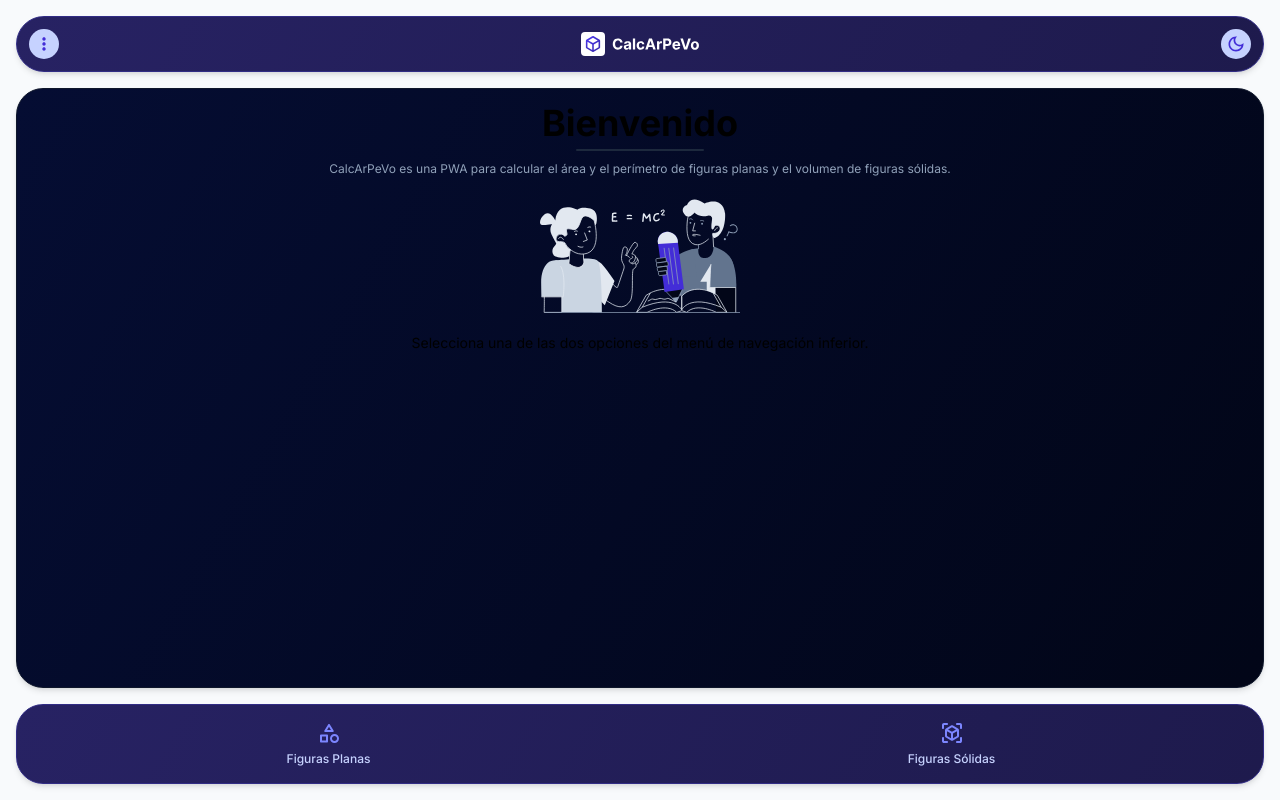
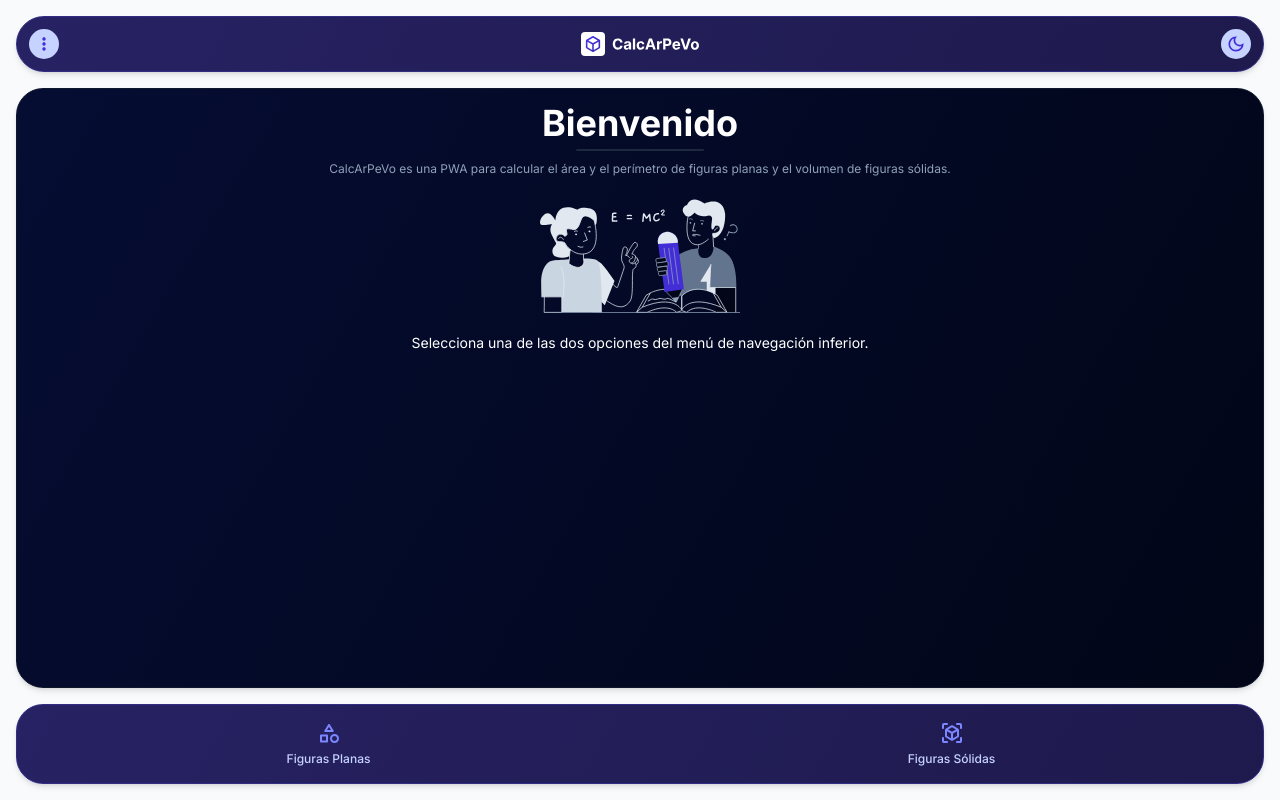
Before and after one commit to caroWD/calcarpevo, a React (Vite) app: page / in a window 1280 px wide. Built offline with nearby package versions, Linux system fonts and the light colour scheme.

Commit message:
fix: general color text

```diff
--- a/src/App.tsx
+++ b/src/App.tsx
@@ -3,7 +3,7 @@ import Routing from './router/Routing'
 
 function App() {
   return (
-    <div className="min-h-full flex flex-col justify-between gap-4">
+    <div className="min-h-full flex flex-col justify-between gap-4 text-white">
       <ThemeContextProvider>
         <Routing />
       </ThemeContextProvider>
```
